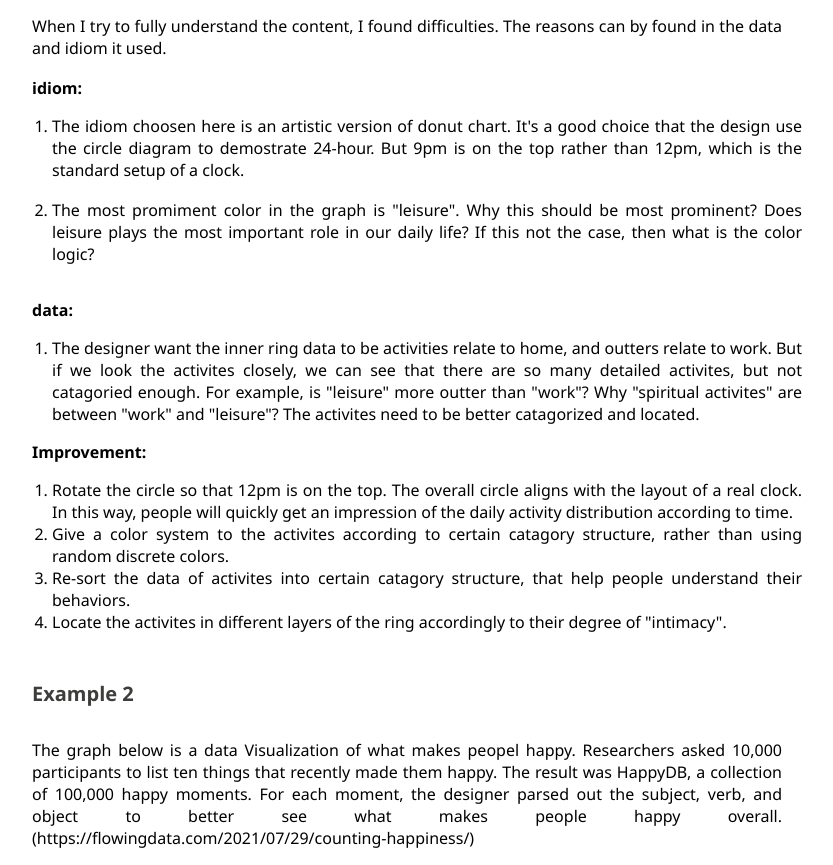
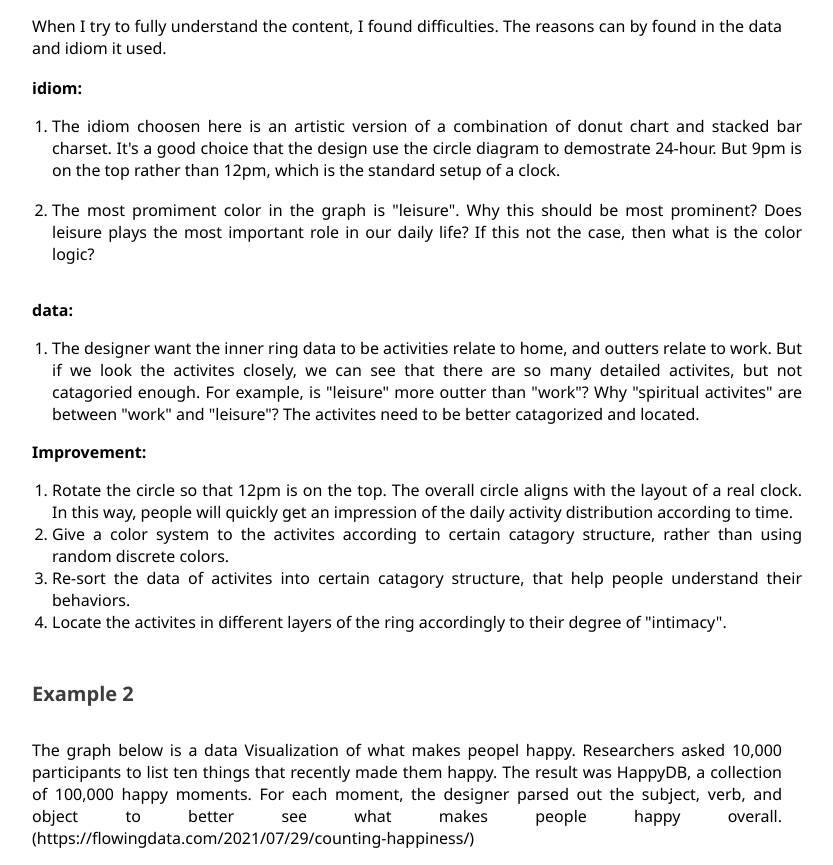
Before and after one commit to xfiax/HASS-assignment2, a plain HTML site: page index.html in a window 1280 px wide. Shown: the part 966-1831 px from the top of the page, without its empty margins (233-1066 px from the left). Drawn offline with Linux system fonts and the light colour scheme; grey boxes are pictures that could not be loaded.

Commit message:
Update index.html

```diff
--- a/index.html
+++ b/index.html
@@ -70,7 +70,7 @@
         <h4>idiom:</h4>
         <ol>
             <li>
-                The idiom choosen here is an artistic version of donut chart. It's a good choice that the design use the circle diagram to demostrate 24-hour. But 9pm is on the top rather than 12pm, which is the standard setup of a clock.
+                The idiom choosen here is an artistic version of a combination of donut chart and stacked bar charset. It's a good choice that the design use the circle diagram to demostrate 24-hour. But 9pm is on the top rather than 12pm, which is the standard setup of a clock.
             </li><br>
 
             <li>
```
